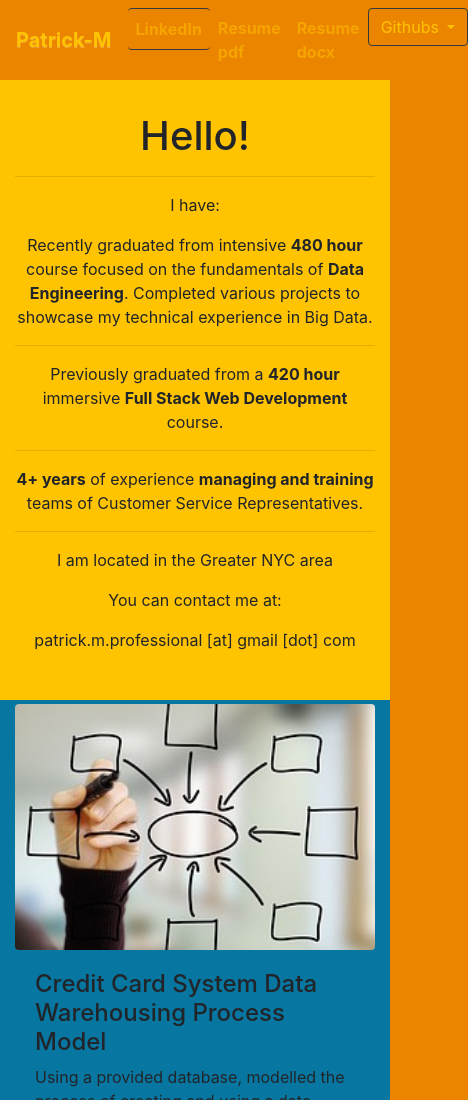
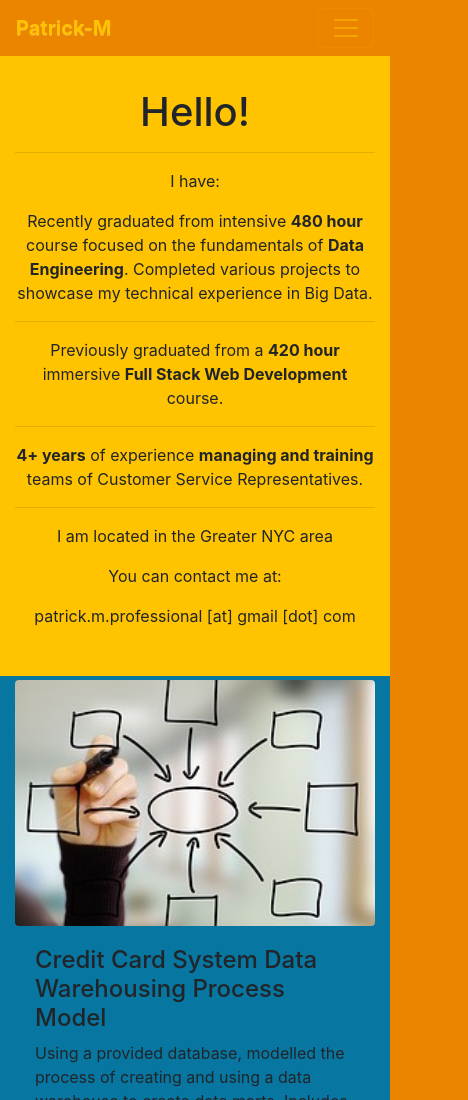
Before and after one commit to PatMcW/bootstrapBio, a website: page index.html in a window 390 px wide. Shown: the top 1100 px of the page, 468 px wide, since content can reach past the window. Drawn offline with nearby package versions, Linux system fonts and the light colour scheme.

Commit message:
futzing with mobile navbar

```diff
--- a/partials/navbar.html
+++ b/partials/navbar.html
@@ -16,17 +16,17 @@
 <dt>
 
 
-<nav class="navbar navbar-expand navbar-cust bg-cust">
+<nav class="navbar navbar-expand-md navbar-cust bg-cust">
   <div class="container-fluid">
     <a class="navbar-brand" href="./">Patrick-M</a>
     <button class="navbar-toggler" type="button" data-toggle="collapse" data-target="#navbarNav" aria-controls="navbarNav" aria-expanded="false" aria-label="Toggle navigation">
       <span class="navbar-toggler-icon"></span>
     </button>
-    <div class="collapse navbar-collapse" id="navbarNav">
+    <div class="collapse navbar-collapse text-center" id="navbarNav">
       <ul class="navbar-nav">
         <li class="nav-item ">
           <span class="">
-            <a class="nav-link border border-dark rounded border-left-0 border-right-0" href="https://www.linkedin.com/in/mcwilliamspatrick">LinkedIn</a>
+            <a class="nav-link " href="https://www.linkedin.com/in/mcwilliamspatrick"><span class="border border-dark rounded border-left-0 border-right-0 py-2 px-1">LinkedIn</span></a>
           </span>
         </li>
         <li><span>
```
